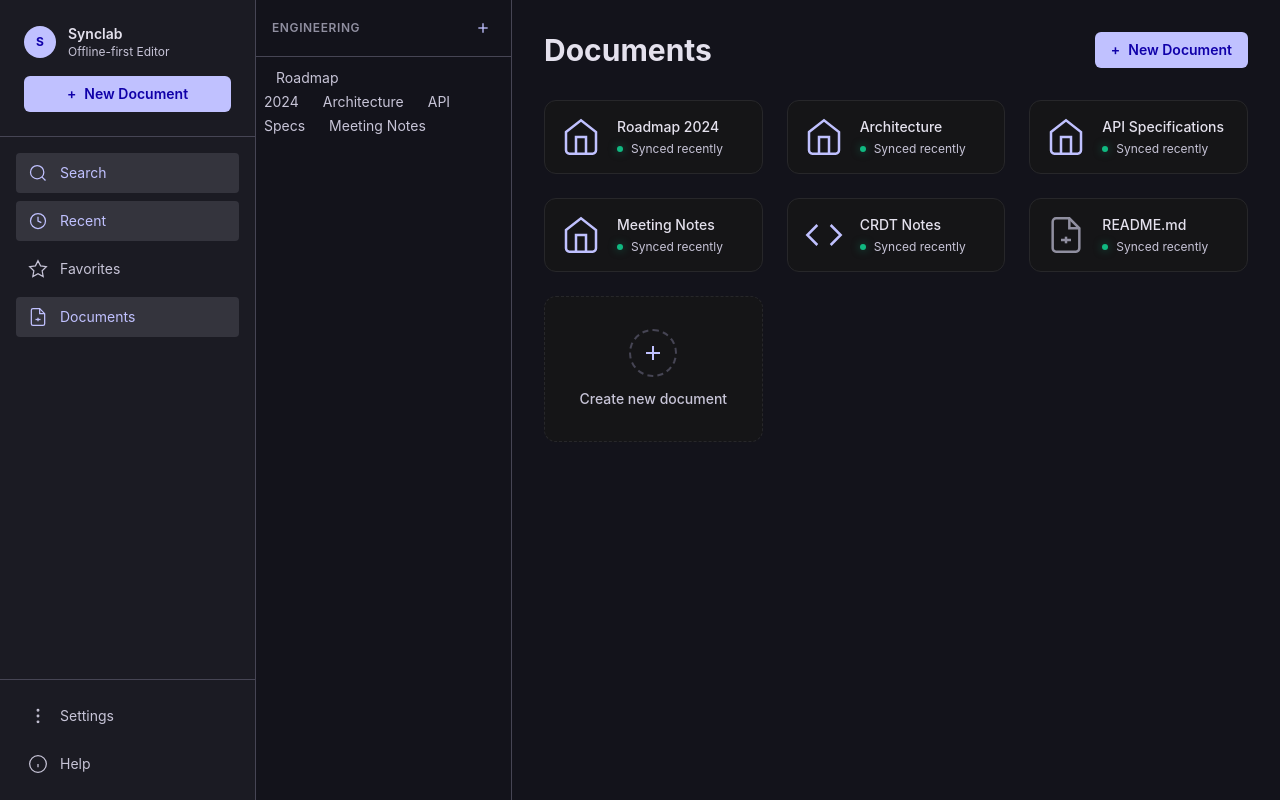
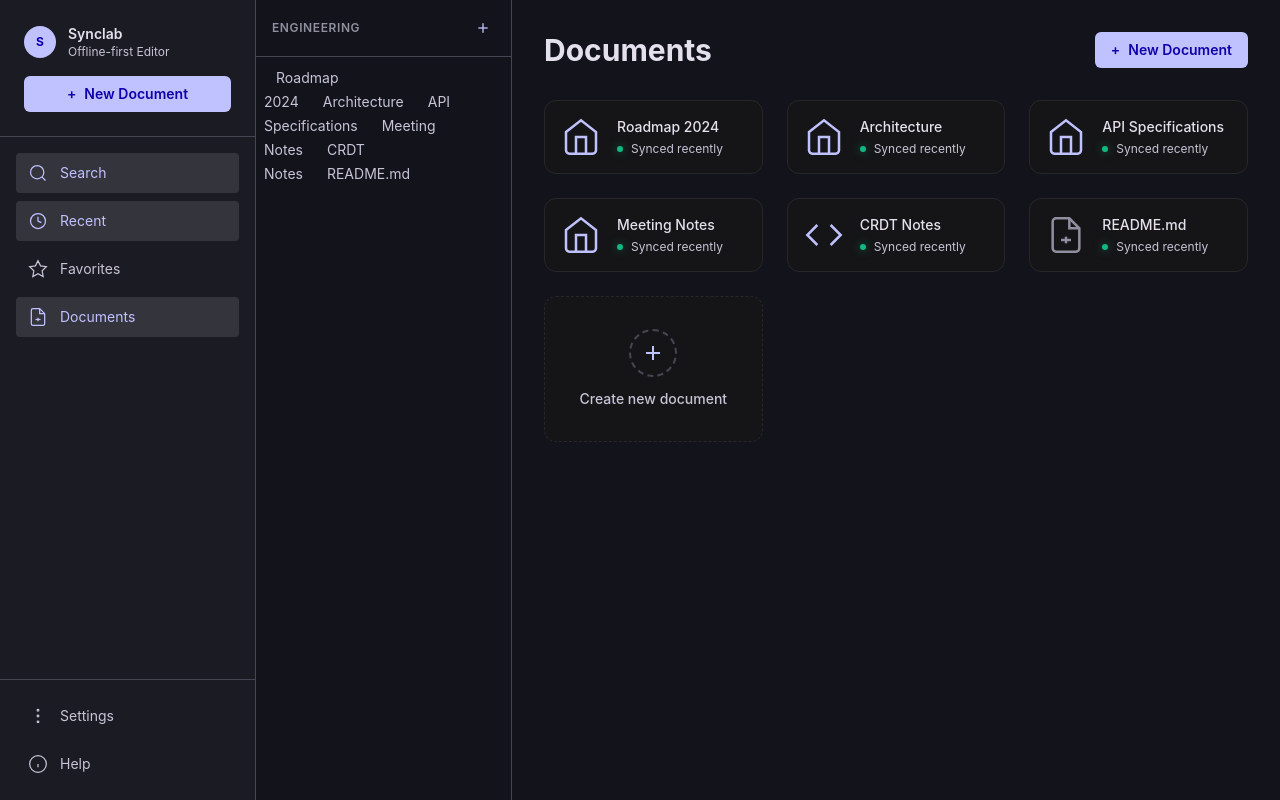
Before and after one commit to QueirozMoura/synclab, a React (Vite) app in the folder frontend/: page /app/documents in a window 1280 px wide. Built offline with nearby package versions, Linux system fonts and the light colour scheme.

Commit message:
feat: integrate useDocuments hook for dynamic document list in WorkspaceSidebar

```diff
--- a/frontend/src/components/app/WorkspaceSidebar.tsx
+++ b/frontend/src/components/app/WorkspaceSidebar.tsx
@@ -1,5 +1,6 @@
 import React from "react";
 import { Link, NavLink } from "react-router-dom";
+import { useDocuments } from "../../hooks/useDocuments";
 
 interface WorkspaceSidebarProps {
   onSelectDocument: (docName: string) => void;
@@ -7,12 +8,7 @@ interface WorkspaceSidebarProps {
 }
 
 export const WorkspaceSidebar: React.FC<WorkspaceSidebarProps> = () => {
-  const documents = [
-    { id: "roadmap-2024", label: "Roadmap 2024" },
-    { id: "architecture", label: "Architecture" },
-    { id: "api-specs", label: "API Specs" },
-    { id: "meeting-notes", label: "Meeting Notes" },
-  ];
+  const { documents } = useDocuments();
 
   return (
     <div className="hidden md:flex md:w-64 flex-col bg-[#13131b] border-r border-[#464554] overflow-y-auto">
@@ -56,7 +52,7 @@ export const WorkspaceSidebar: React.FC<WorkspaceSidebarProps> = () => {
                   <div className="absolute left-0 top-0 bottom-0 w-1 bg-[#c0c1ff] rounded-r" />
                 )}
                 <span className={isActive ? "pl-2" : ""}>
-                  {doc.label}
+                  {doc.title}
                 </span>
               </>
             )}
```
